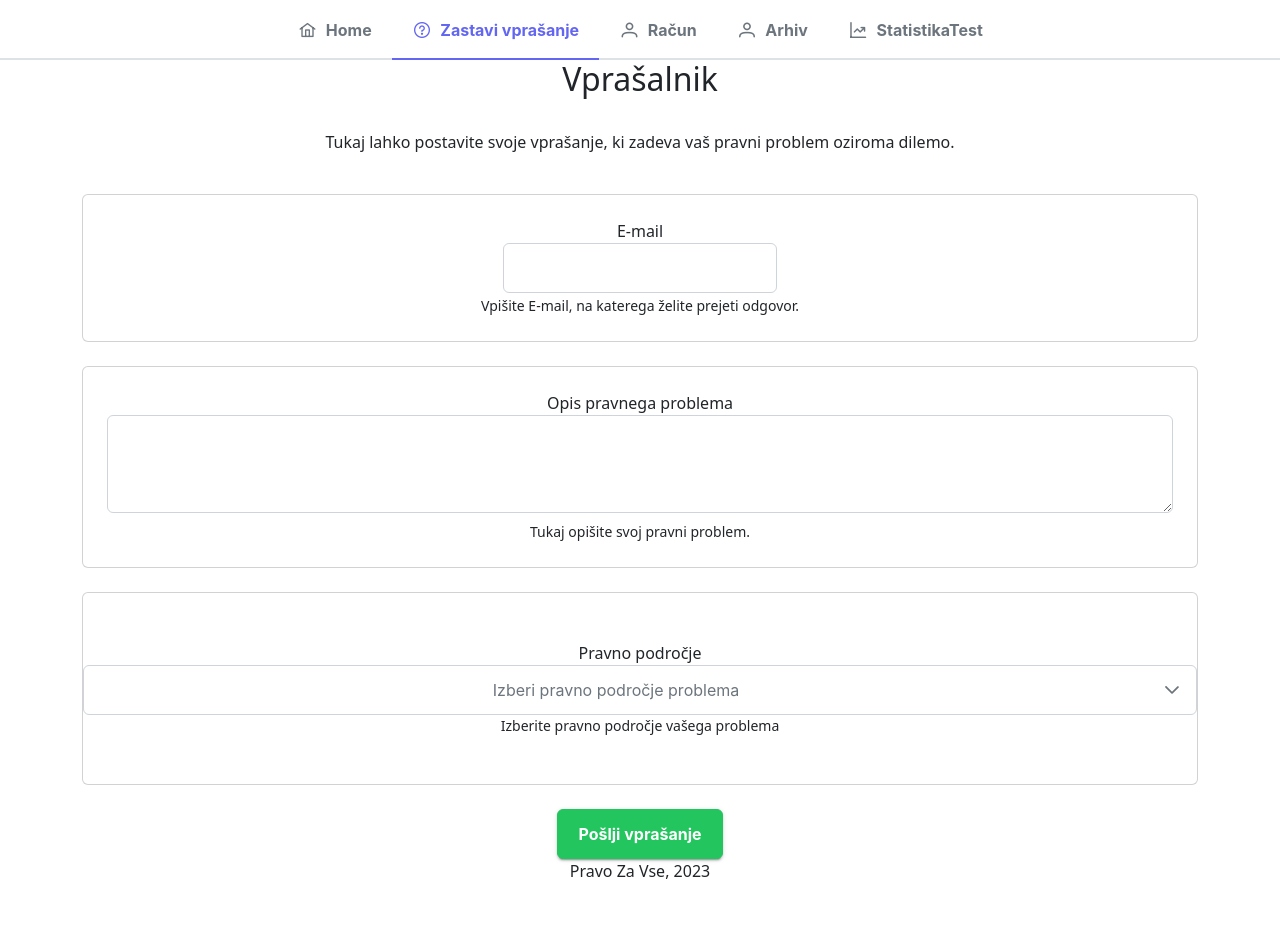
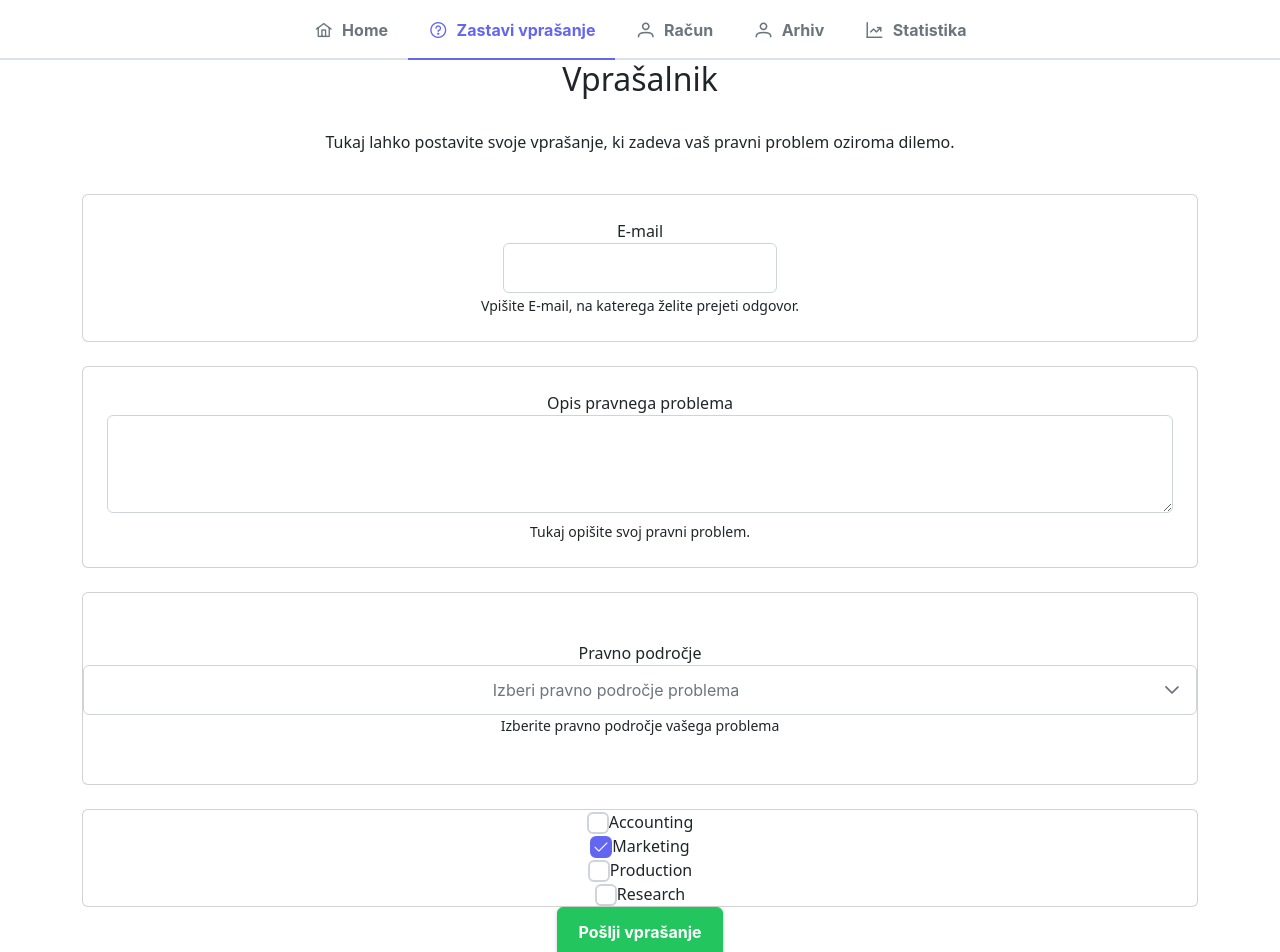
Before and after one commit to teol007/Praktikum2, a React (Create React App) app in the folder Frontend/pravozavsereact/: page /zastaviVprasanje in a window 1280 px wide. Shown: the top 952 px of the page. Before the commit the page ends 899 px from the top, so only its background shows below. Built offline with nearby package versions, Linux system fonts and the light colour scheme; no server answers.

Commit message:
popravek

```diff
--- a/Frontend/pravozavsereact/src/Components/Navbar/Navbar.tsx
+++ b/Frontend/pravozavsereact/src/Components/Navbar/Navbar.tsx
@@ -12,7 +12,7 @@ const everyoneButtons: MenuItem[] = [
     {label: 'Zastavi vprašanje', icon: 'pi pi-fw pi-question-circle', target: '/zastaviVprasanje'},
     {label: 'Račun', icon: 'pi pi-fw pi-user', target: '/racun'},
     {label: 'Arhiv', icon: 'pi pi-fw pi-user', target: '/arhiv'},
-    {label: 'StatistikaTest', icon: 'pi pi-fw pi-chart-line', target: '/statistika/osebnaStatistika'},
+    {label: 'Statistika', icon: 'pi pi-fw pi-chart-line', target: '/statistika/osebnaStatistika'},
 ];
 
 const onlyAuthorButtons: MenuItem[] = [
--- a/Frontend/pravozavsereact/src/Components/Questions/AddQuestion/AddQuestion.tsx
+++ b/Frontend/pravozavsereact/src/Components/Questions/AddQuestion/AddQuestion.tsx
@@ -8,6 +8,13 @@ import { db } from "../../../Config/Firebase";
 import { Timestamp } from "@firebase/firestore";
 import { Question } from "../../../Modules/Interfaces/Question";
 import { useNavigate } from "react-router";
+import { Checkbox, CheckboxChangeEvent } from "primereact/checkbox";
+
+
+interface Category {
+    name: string;
+    key: string;
+}
 
 export default function AddQuestion(): JSX.Element {
     const [lawField, setLawField] = useState('');
@@ -42,6 +49,25 @@ export default function AddQuestion(): JSX.Element {
 
     const lawFieldsArray = [ 'Stvarno pravo', 'Kazensko pravo', 'Prekrškovno pravo', 'Obligacijsko pravo', 'Odškodnina',
     'Delovno pravo', 'Socialno pravo', 'Družinsko pravo', 'Dedno pravo', 'Izvršilno pravo', 'Stečaj', 'Davčno pravo', 'Drugo'];
+
+    const categories: Category[] = [
+        { name: 'Accounting', key: 'A' },
+        { name: 'Marketing', key: 'M' },
+        { name: 'Production', key: 'P' },
+        { name: 'Research', key: 'R' }
+    ];
+    const [selectedCategories, setSelectedCategories] = useState<Category[]>([categories[1]]);
+
+    const onCategoryChange = (e: CheckboxChangeEvent) => {
+        let _selectedCategories = [...selectedCategories];
+
+        if (e.checked)
+            _selectedCategories.push(e.value);
+        else
+            _selectedCategories = _selectedCategories.filter(category => category.key !== e.value.key);
+
+        setSelectedCategories(_selectedCategories);
+    };
 
   return (
     <div className="container">
@@ -81,6 +107,21 @@ export default function AddQuestion(): JSX.Element {
         </div>
         <br />
 
+        <div className="card flex justify-content-center">
+            <div className="flex flex-column gap-3">
+                {categories.map((category) => {
+                    return (
+                        <div key={category.key} className="flex align-items-center">
+                            <Checkbox inputId={category.key} name="category" value={category} onChange={onCategoryChange} checked={selectedCategories.some((item) => item.key === category.key)} />
+                            <label htmlFor={category.key} className="ml-2">
+                                {category.name}
+                            </label>
+                        </div>
+                    );
+                })}
+            </div>
+        </div>
+
         <Button label="Pošlji vprašanje" className="w-full" severity="success" raised />
 
     </form>
```
